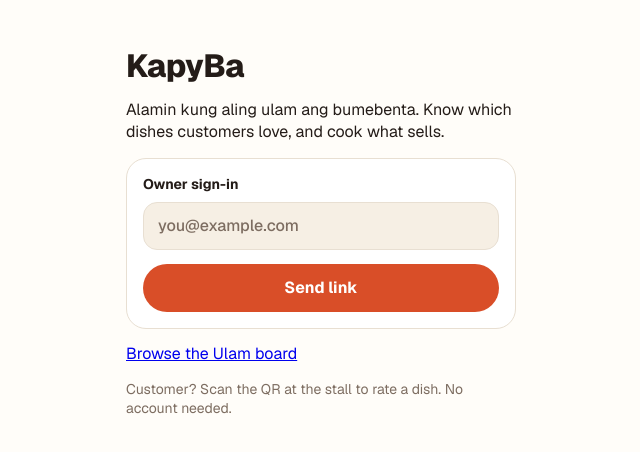
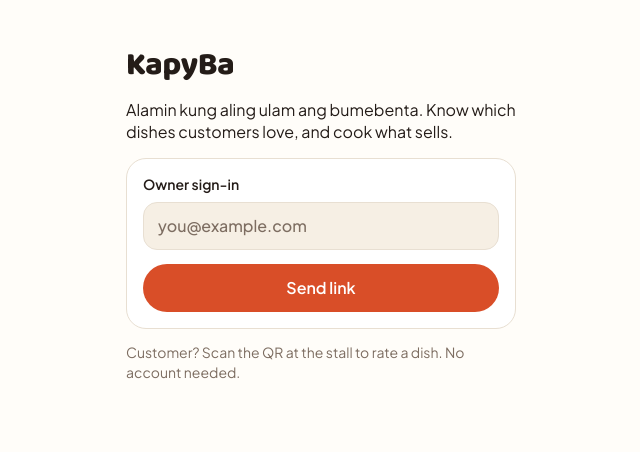
Before and after one commit to Romeo-04/kapyba, a Next.js app: page / in a window 1280 px wide. Shown: the top 452 px of the page, without its empty margins (319-959 px from the left). Built offline with nearby package versions, Linux system fonts and the light colour scheme.

Commit message:
feat: configure Baloo 2, Fredoka and Plus Jakarta Sans typography

```diff
--- a/app/globals.css
+++ b/app/globals.css
@@ -1,4 +1,7 @@
 :root {
+  --font-brand: var(--font-baloo), system-ui, sans-serif;
+  --font-heading: var(--font-fredoka), system-ui, sans-serif;
+  --font-sans: var(--font-jakarta), system-ui, sans-serif;
   --cocoa: #7b5544; --tan: #d4a373; --cream: #f6efe4; --paper: #fffdf9; --ink: #241c18; --mute: #7d6d61;
   --leaf: #4f8f4b; --amber: #e0a32e; --chili: #d94e28; --chili-soft: #fdebe5; --chili-border: #f5c6b8; --chili-ink: #b83b1a;
   --rain: #4a7ca8; --ring: #e8dfd2; --dot-idle: #ded4c6;
@@ -6,10 +9,10 @@
 }
 * { box-sizing: border-box; margin: 0; }
 html { -webkit-text-size-adjust: 100%; }
-body { background: var(--paper); color: var(--ink); font-family: var(--font-geist-sans), system-ui, sans-serif; line-height: 1.4; min-height: 100dvh; }
+body { background: var(--paper); color: var(--ink); font-family: var(--font-sans); line-height: 1.4; min-height: 100dvh; }
 .wrap { max-width: 430px; margin: 0 auto; padding: 20px 20px 40px; min-height: 100dvh; display: flex; flex-direction: column; }
-h1 { font-size: 32px; font-weight: 800; line-height: 1.15; color: var(--ink); letter-spacing: -0.02em; }
-h2 { font-size: 20px; font-weight: 700; color: var(--ink); }
+h1 { font-family: var(--font-heading); font-size: 32px; font-weight: 600; line-height: 1.15; color: var(--ink); letter-spacing: -0.01em; }
+h2 { font-family: var(--font-heading); font-size: 20px; font-weight: 600; color: var(--ink); }
 .mute { color: var(--mute); font-size: 14px; }
 .stack { display: flex; flex-direction: column; gap: 14px; }
 .row { display: flex; align-items: center; gap: 12px; }
@@ -17,7 +20,7 @@ h2 { font-size: 20px; font-weight: 700; color: var(--ink); }
 .card { background: #fff; border-radius: 20px; border: 1px solid var(--ring); padding: 16px; }
 .i { width: 22px; height: 22px; fill: none; stroke: currentColor; stroke-width: 1.8; stroke-linecap: round; stroke-linejoin: round; flex: none; }
 .i.lg { width: 32px; height: 32px; }
-.btn { appearance: none; border: 0; border-radius: 999px; min-height: 48px; padding: 0 20px; background: var(--chili); color: #fff; font: inherit; font-weight: 700; display: inline-flex; align-items: center; justify-content: center; gap: 10px; cursor: pointer; text-decoration: none; transition: transform 160ms var(--ease), background-color 160ms var(--ease); }
+.btn { appearance: none; border: 0; border-radius: 999px; min-height: 48px; padding: 0 20px; background: var(--chili); color: #fff; font: inherit; font-weight: 600; display: inline-flex; align-items: center; justify-content: center; gap: 10px; cursor: pointer; text-decoration: none; transition: transform 160ms var(--ease), background-color 160ms var(--ease); }
 .btn:active { transform: scale(0.97); }
 .btn.soft { background: var(--cream); color: var(--ink); border: 1px solid var(--ring); }
 .btn.block { width: 100%; }
@@ -28,7 +31,7 @@ h2 { font-size: 20px; font-weight: 700; color: var(--ink); }
 input, select { font: inherit; width: 100%; min-height: 48px; border: 1px solid var(--ring); border-radius: 14px; padding: 0 14px; background: var(--cream); color: var(--ink); font-weight: 600; font-variant-numeric: tabular-nums; outline: none; }
 input::placeholder { color: var(--mute); font-weight: 500; }
 input:focus-visible, select:focus-visible, .btn:focus-visible, .tile:focus-visible, .chip:focus-visible, .stepper button:focus-visible, .simula-back:focus-visible, .simula-skip:focus-visible { outline: 2px solid var(--chili); outline-offset: 2px; }
-label { font-size: 14px; font-weight: 700; color: var(--ink); display: block; margin-bottom: 8px; }
+label { font-size: 14px; font-weight: 600; color: var(--ink); display: block; margin-bottom: 8px; }
 .faces { display: flex; gap: 12px; }
 .face-btn { flex: 1; aspect-ratio: 1; border-radius: 24px; background: #fff; border: 1px solid var(--ring); display: grid; place-items: center; cursor: pointer; transition: transform 160ms var(--ease), box-shadow 160ms var(--ease); }
 .face-btn:active { transform: scale(0.97); }
@@ -74,21 +77,22 @@ label { font-size: 14px; font-weight: 700; color: var(--ink); display: block; ma
 
 .simula-heading { display: flex; flex-direction: column; gap: 6px; margin-top: 2px; }
 .simula-title-row { display: flex; align-items: baseline; justify-content: space-between; }
-.simula-title-row h1 { font-size: 34px; font-weight: 800; color: var(--ink); letter-spacing: -0.02em; }
-.simula-subtitle { font-size: 15px; font-weight: 500; color: var(--mute); }
+.simula-title-row h1 { font-family: var(--font-heading); font-size: 34px; font-weight: 600; color: var(--ink); letter-spacing: -0.01em; }
+.simula-subtitle { font-family: var(--font-sans); font-size: 15px; font-weight: 500; color: var(--mute); }
 
 .simula-body { flex: 1; display: flex; flex-direction: column; gap: 18px; }
 
 .mascot-card { background: #fff; border: 1px solid var(--ring); border-radius: 20px; padding: 16px 18px; display: flex; align-items: center; gap: 16px; }
 .mascot-copy { display: flex; flex-direction: column; gap: 4px; min-width: 0; }
-.mascot-brand { color: var(--chili); font-size: 26px; font-weight: 800; line-height: 1.1; letter-spacing: -0.02em; }
-.mascot-sub { color: var(--mute); font-size: 14px; font-weight: 500; }
+.brand-name { font-family: var(--font-brand); font-weight: 800; }
+.mascot-brand { font-family: var(--font-brand); color: var(--chili); font-size: 26px; font-weight: 800; line-height: 1.1; letter-spacing: -0.01em; }
+.mascot-sub { font-family: var(--font-sans); color: var(--mute); font-size: 14px; font-weight: 500; }
 
 .simula-field { display: flex; flex-direction: column; }
 .field-box { display: flex; align-items: center; gap: 12px; background: var(--cream); border: 1px solid var(--ring); border-radius: 14px; min-height: 58px; padding: 0 16px; transition: border-color 160ms var(--ease); }
 .field-box:focus-within { border-color: var(--chili); }
 .field-ico { color: var(--chili); display: grid; place-items: center; flex: none; }
-.field-box input { border: 0; background: transparent; padding: 0; min-height: 54px; font-size: 16px; font-weight: 700; color: var(--ink); box-shadow: none; }
+.field-box input { border: 0; background: transparent; padding: 0; min-height: 54px; font-size: 16px; font-weight: 600; color: var(--ink); box-shadow: none; }
 .field-box input:focus-visible { outline: none; }
 
 .simula-hint { display: inline-flex; align-items: center; gap: 8px; color: var(--mute); font-size: 13px; font-weight: 500; margin-top: -2px; }
@@ -103,7 +107,7 @@ label { font-size: 14px; font-weight: 700; color: var(--ink); display: block; ma
 .chip.on { background: var(--chili-soft); border-color: var(--chili-border); color: var(--chili-ink); }
 
 .grid3 { display: grid; grid-template-columns: repeat(3, 1fr); gap: 10px; }
-.tile { position: relative; appearance: none; border: 1px solid var(--ring); border-radius: 18px; min-height: 92px; padding: 12px 8px; background: #fff; color: var(--ink); font: inherit; font-size: 13px; font-weight: 700; display: flex; flex-direction: column; align-items: center; justify-content: center; gap: 8px; text-align: center; cursor: pointer; transition: transform 160ms var(--ease), background-color 160ms var(--ease), border-color 160ms var(--ease), color 160ms var(--ease); }
+.tile { position: relative; appearance: none; border: 1px solid var(--ring); border-radius: 18px; min-height: 92px; padding: 12px 8px; background: #fff; color: var(--ink); font: inherit; font-size: 13px; font-weight: 600; display: flex; flex-direction: column; align-items: center; justify-content: center; gap: 8px; text-align: center; cursor: pointer; transition: transform 160ms var(--ease), background-color 160ms var(--ease), border-color 160ms var(--ease), color 160ms var(--ease); }
 .tile:active { transform: scale(0.97); }
 .tile .tile-ico { width: 44px; height: 44px; border-radius: 14px; background: var(--chili-soft); color: var(--chili); display: grid; place-items: center; transition: background-color 160ms var(--ease), color 160ms var(--ease); }
 .tile.on { background: var(--chili-soft); border: 2px solid var(--chili); color: var(--ink); }
--- a/app/layout.tsx
+++ b/app/layout.tsx
@@ -1,8 +1,24 @@
 import type { Metadata, Viewport } from "next";
-import { Geist } from "next/font/google";
+import { Baloo_2, Fredoka, Plus_Jakarta_Sans } from "next/font/google";
 import "./globals.css";
 
-const geist = Geist({ variable: "--font-geist-sans", subsets: ["latin"] });
+const baloo = Baloo_2({
+  variable: "--font-baloo",
+  subsets: ["latin"],
+  display: "swap",
+});
+
+const fredoka = Fredoka({
+  variable: "--font-fredoka",
+  subsets: ["latin"],
+  display: "swap",
+});
+
+const plusJakartaSans = Plus_Jakarta_Sans({
+  variable: "--font-jakarta",
+  subsets: ["latin"],
+  display: "swap",
+});
 
 export const metadata: Metadata = {
   title: "KapyBa",
@@ -13,7 +29,7 @@ export const viewport: Viewport = { themeColor: "#7b5544", width: "device-width"
 
 export default function RootLayout({ children }: LayoutProps<"/">) {
   return (
-    <html lang="fil" className={geist.variable}>
+    <html lang="fil" className={`${baloo.variable} ${fredoka.variable} ${plusJakartaSans.variable}`}>
       <body>{children}</body>
     </html>
   );
--- a/app/page.tsx
+++ b/app/page.tsx
@@ -3,10 +3,9 @@ import { SignIn } from "./SignIn";
 export default function Home() {
   return (
     <main className="wrap stack" style={{ paddingTop: 48 }}>
-      <h1>KapyBa</h1>
+      <h1 className="brand-name">KapyBa</h1>
       <p>Alamin kung aling ulam ang bumebenta. Know which dishes customers love, and cook what sells.</p>
       <SignIn />
-      <p><a href="/ulam">Browse the Ulam board</a></p>
       <p className="mute">Customer? Scan the QR at the stall to rate a dish. No account needed.</p>
     </main>
   );
```
